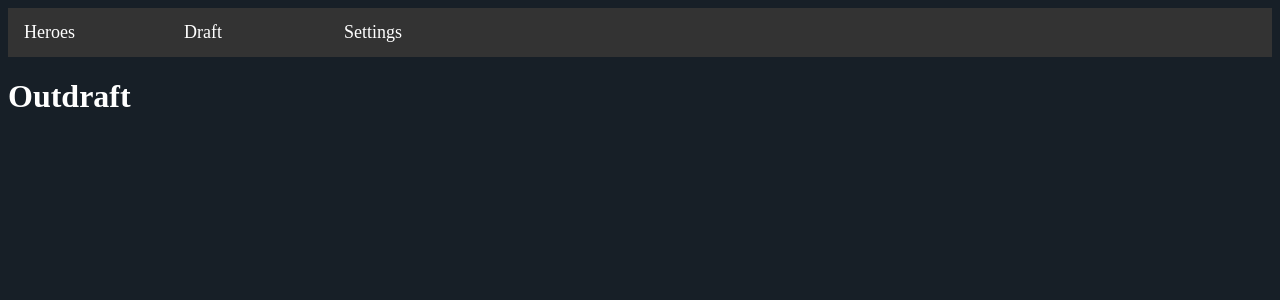
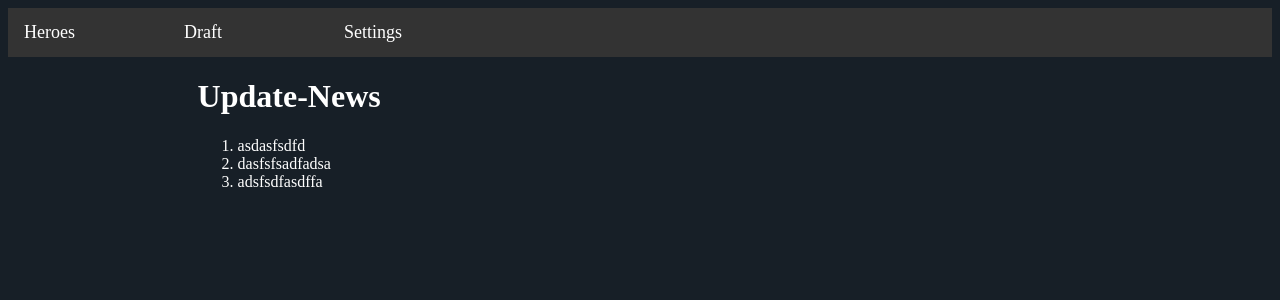
Before and after one commit to pardinensis/outdraft_frontend, an Angular app: page /home in a window 1280 px wide. Before the commit this address led to /. Shown: the top 300 px of the page. Built offline with nearby package versions, Linux system fonts and the light colour scheme.

Commit message:
editing routes; fixed main page

```diff
--- a/src/app/app-routing.module.ts
+++ b/src/app/app-routing.module.ts
@@ -1,14 +1,32 @@
-import { NgModule }             from '@angular/core';
+import { NgModule } from '@angular/core';
 import { RouterModule, Routes } from '@angular/router';
-
-import { HeroDetailComponent }  from './hero-detail/hero-detail.component';
+import { HomeComponentComponent } from './home-component/home-component.component';
+import { HeroDetailComponent } from './hero-detail/hero-detail.component';
 
 const routes: Routes = [
-  { path: 'hero/:internalname', component: HeroDetailComponent }
+  { path: 'hero/:internalname', component: HeroDetailComponent },
+  { path: '', redirectTo: 'home', pathMatch: 'full' },
+  { path: 'home', component: HomeComponentComponent }
 ];
 
+
+
 @NgModule({
+  imports: [
+    RouterModule.forRoot(
+      routes,
+      { enableTracing: true } // <-- debugging purposes only
+    )
+  ],
+  exports: [
+    RouterModule
+  ]
+})
+
+
+/*@NgModule({
   imports: [ RouterModule.forRoot(routes) ],
   exports: [ RouterModule ]
 })
+ */
 export class AppRoutingModule {}
--- a/src/app/app.component.html
+++ b/src/app/app.component.html
@@ -1,3 +1,6 @@
-<h1>{{title}}</h1>
+
+
+<!--<h1>{{title}}</h1>-->
+
 
 <router-outlet></router-outlet>
```
